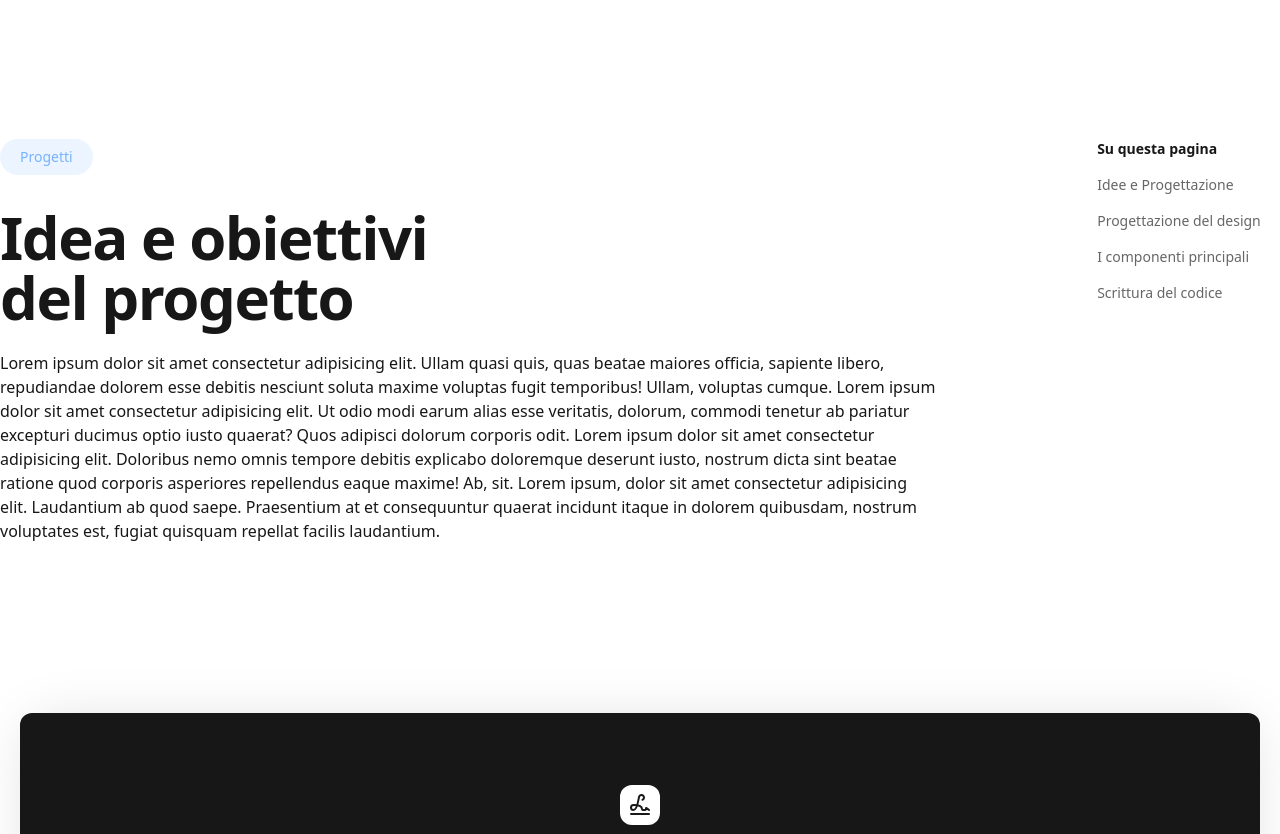
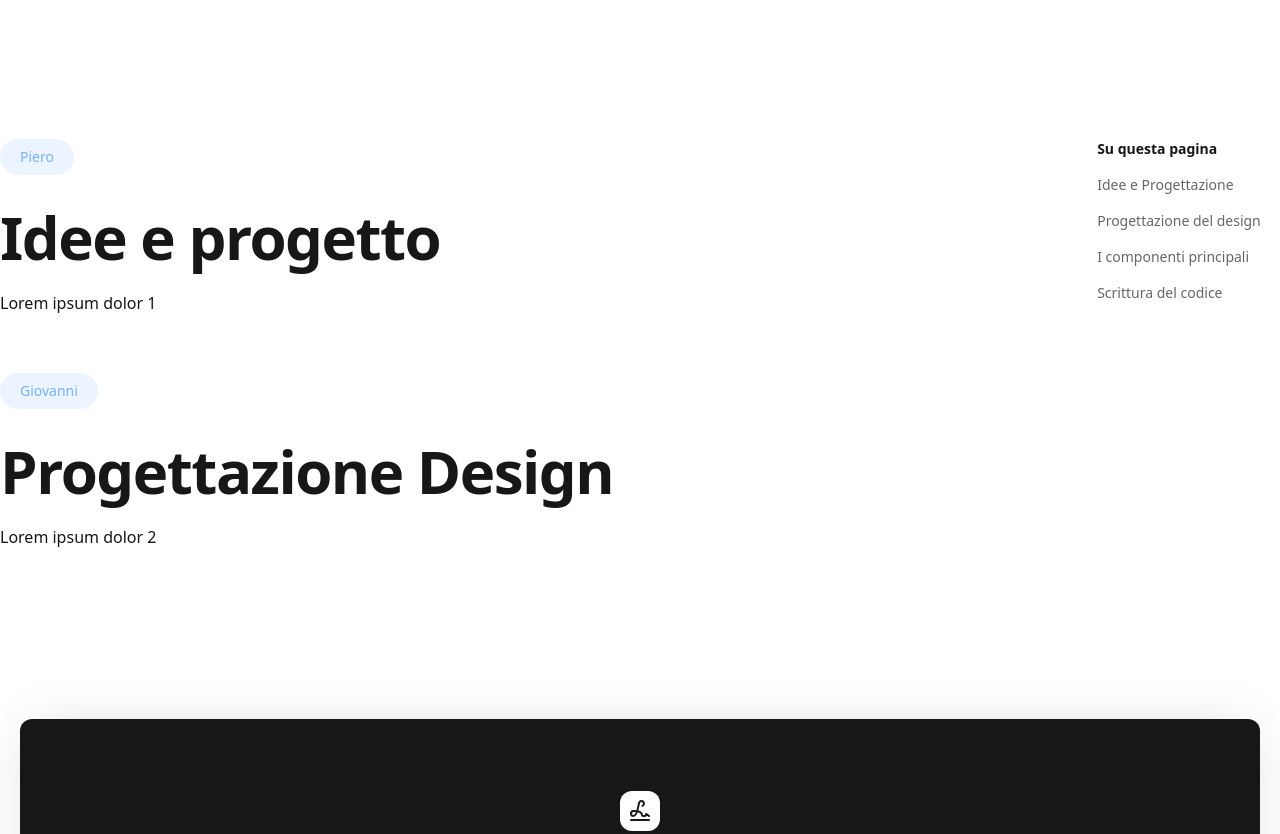
Before and after one commit to nicolocamassa/portfolio, a Next.js app: page /projects/demo-app in a window 1280 px wide. Shown: the part 1500-2334 px from the top of the page. Built offline with nearby package versions, Linux system fonts and the light colour scheme; a web font is replaced by a local one.

Commit message:
feat: semi-dynamic blog content

```diff
--- a/app/components/ui/TableOfContents.tsx
+++ b/app/components/ui/TableOfContents.tsx
@@ -1,3 +1,4 @@
+import { blogPages } from "@/app/content/blog-pages";
 import NavItem from "./NavItem";
 
 type TocProps = {
--- a/app/content/blog-pages.ts
+++ b/app/content/blog-pages.ts
@@ -1,30 +1,44 @@
 import type { HeroContent } from "../components/sections/HeroSection";
 
-export type BlogPage = HeroContent & { slug: string };
+type Section = {
+  badge?: string;
+  id: string;
+  title: string;
+  description?: string;
+  image?: { src: string; alt?: string };
+};
+
+export type BlogPage = {
+  slug: string;
+  hero: HeroContent;
+  sections?: Section[];
+};
 
 export const blogPages: BlogPage[] = [
   {
     slug: "demo-app",
-    badge: {
-        children: "Demo App"
+    hero: {
+      badge: { children: "Demo App" },
+      title: "My demo app 2",
+      description: "Lorem ipsum dolor sit amet",
+      ctas: [
+        { label: "GitHub", href: "https://github.com/..." },
+      ],
     },
-    title: "My demo app ",
-    description: "Lorem ipsum dolor",
-    ctas: [{
-        label: "GitHub", href: "#test"
-    }],
-  },
-
-
-  {
-    slug: "demo-app2",
-    badge: {
-        children: "Demo App"
-    },
-    title: "My demo app 2",
-    description: "Lorem ipsum dolor 2",
-    ctas: [{
-        label: "GitHub", href: "#test"
-    }],
+    sections: [
+      {
+        badge: "Piero",
+        id: "idee-e-progetto",
+        title: "Idee e progetto",
+        description: "Lorem ipsum dolor 1",
+        image: { src: "/immagine.png", alt: "Screenshot del progetto" },
+      },
+      {
+        badge: "Giovanni",
+        id: "progettazione-design",
+        title: "Progettazione Design",
+        description: "Lorem ipsum dolor 2",
+      },
+    ],
   },
 ];
--- a/app/projects/[slug]/page.tsx
+++ b/app/projects/[slug]/page.tsx
@@ -6,39 +6,51 @@ import Badge from "@/app/components/ui/Badge";
 import Toc from "@/app/components/ui/TableOfContents";
 import { blogPages } from "@/app/content/blog-pages";
 
-
-export default async function ProjectPage({ params }: { params: { slug: string } }) {
-
+export default async function ProjectPage({
+  params,
+}: {
+  params: { slug: string };
+}) {
   /* Contenuto in base allo slug */
   const { slug } = await params;
   const index = blogPages.findIndex((p) => p.slug === slug);
 
+  console.log(blogPages[index]);
+
   return (
     <>
-      <HeroSection content={blogPages[index]}></HeroSection>
+      <HeroSection content={blogPages[index].hero}></HeroSection>
       <Container>
         <Section>
           <div className="flex flex-col gap-20 lg:flex-row xl:gap-40">
             <div className="w-full order-2 lg:order-1">
               {/* CONTENUTO DEL MAIN */}
-              {/* TODO: Rendere dinamici i contenuti */}
-              {/* TODO: Responsiveness tra TCO e Main */}
-              <Stack className="items-start"> {/* TODO: Stack potrebbe essere item start di default? */}
-                <Badge>Progetti</Badge>
-                <Stack gap="sm">
-                  <h2>Idea e obiettivi del progetto</h2>
-                  <p>Lorem ipsum dolor sit amet consectetur adipisicing elit. Ullam quasi quis, quas beatae maiores officia, sapiente libero, repudiandae dolorem esse debitis nesciunt soluta maxime voluptas fugit temporibus! Ullam, voluptas cumque. Lorem ipsum dolor sit amet consectetur adipisicing elit. Ut odio modi earum alias esse veritatis, dolorum, commodi tenetur ab pariatur excepturi ducimus optio iusto quaerat? Quos adipisci dolorum corporis odit. Lorem ipsum dolor sit amet consectetur adipisicing elit. Doloribus nemo omnis tempore debitis explicabo doloremque deserunt iusto, nostrum dicta sint beatae ratione quod corporis asperiores repellendus eaque maxime! Ab, sit. Lorem ipsum, dolor sit amet consectetur adipisicing elit. Laudantium ab quod saepe. Praesentium at et consequuntur quaerat incidunt itaque in dolorem quibusdam, nostrum voluptates est, fugiat quisquam repellat facilis laudantium.</p>
-                </Stack>
+              <Stack className="items-start">
 
+                {/* TODO: Stack potrebbe essere item start di default? */}
+                {blogPages[index].sections?.length ? (
+                  <Stack gap="xl">
+                    {blogPages[index].sections.map((section) => (
+
+                        <Stack className="items-start">
+                          <Badge>{ section.badge }</Badge>
+
+                          <Stack gap="sm">
+                            <h2 className="md:max-w-full!">{ section.title }</h2> {/* TODO: Style titolo blog section diverso da titolo home section (w-full in blog) */}
+                          <p>{ section.description }</p>
+                          </Stack>
+                        </Stack>
+                    ))}
+                  </Stack>
+                ) : null}
               </Stack>
             </div>
 
             {/* TABLE OF CONTENT */}
-            <Toc className="order-1 lg:order-2"/>
+            <Toc className="order-1 lg:order-2" />
           </div>
         </Section>
       </Container>
     </>
   );
-
 }
```
